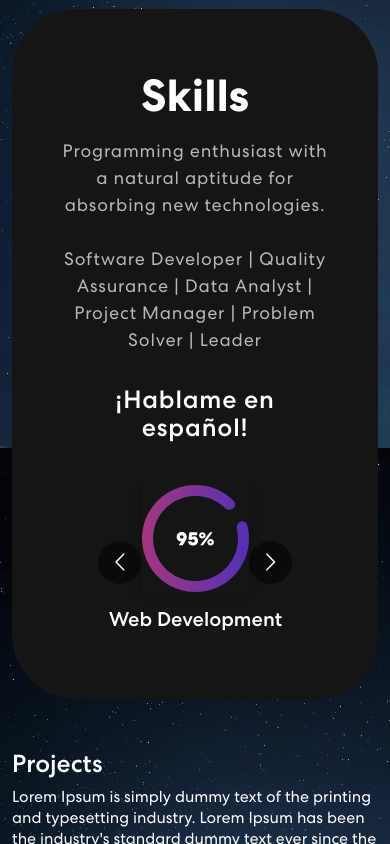
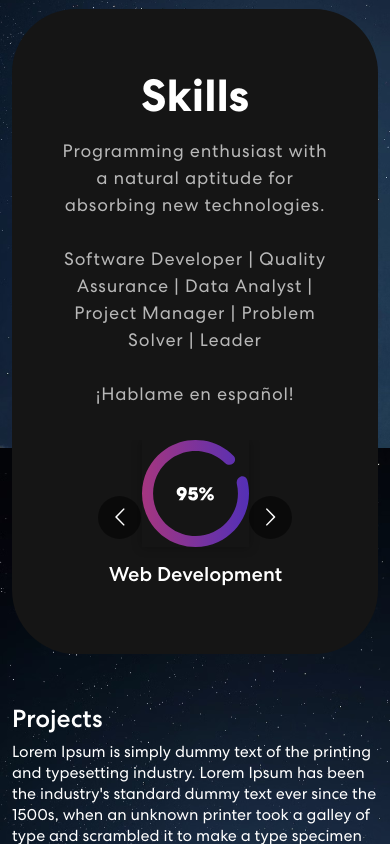
Before and after one commit to michaelangelesz/_Portfolio_, a React (Create React App) app: page / in a window 390 px wide. Shown: the part 1240-2084 px from the top of the page. Built offline with nearby package versions, Linux system fonts and the light colour scheme.

Commit message:
update font size after seeing mobile view

```diff
--- a/src/Components/Skills.js
+++ b/src/Components/Skills.js
@@ -36,9 +36,9 @@ export const Skills = () => {
               <p>
                 Programming enthusiast with a natural aptitude for absorbing new technologies.<br /><br />
                 Software Developer | Quality Assurance | Data
-                Analyst | Project Manager | Problem Solver | Leader
+                Analyst | Project Manager | Problem Solver | Leader<br /><br />
+                ¡Hablame en español!
                 </p>
-                <h4>¡Hablame en español!</h4>
               </div>
                 <Carousel
                 responsive={responsive}
```
